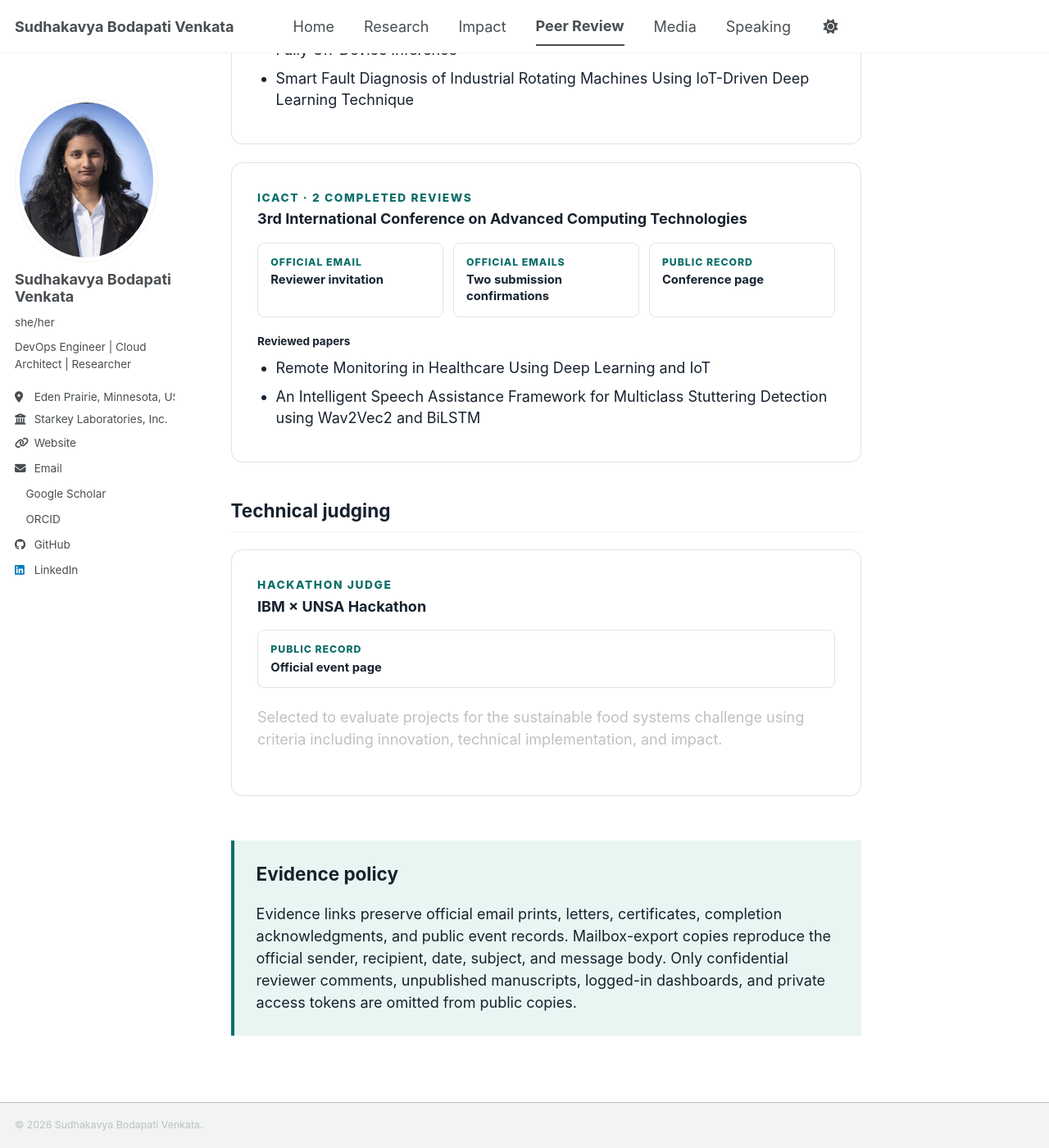
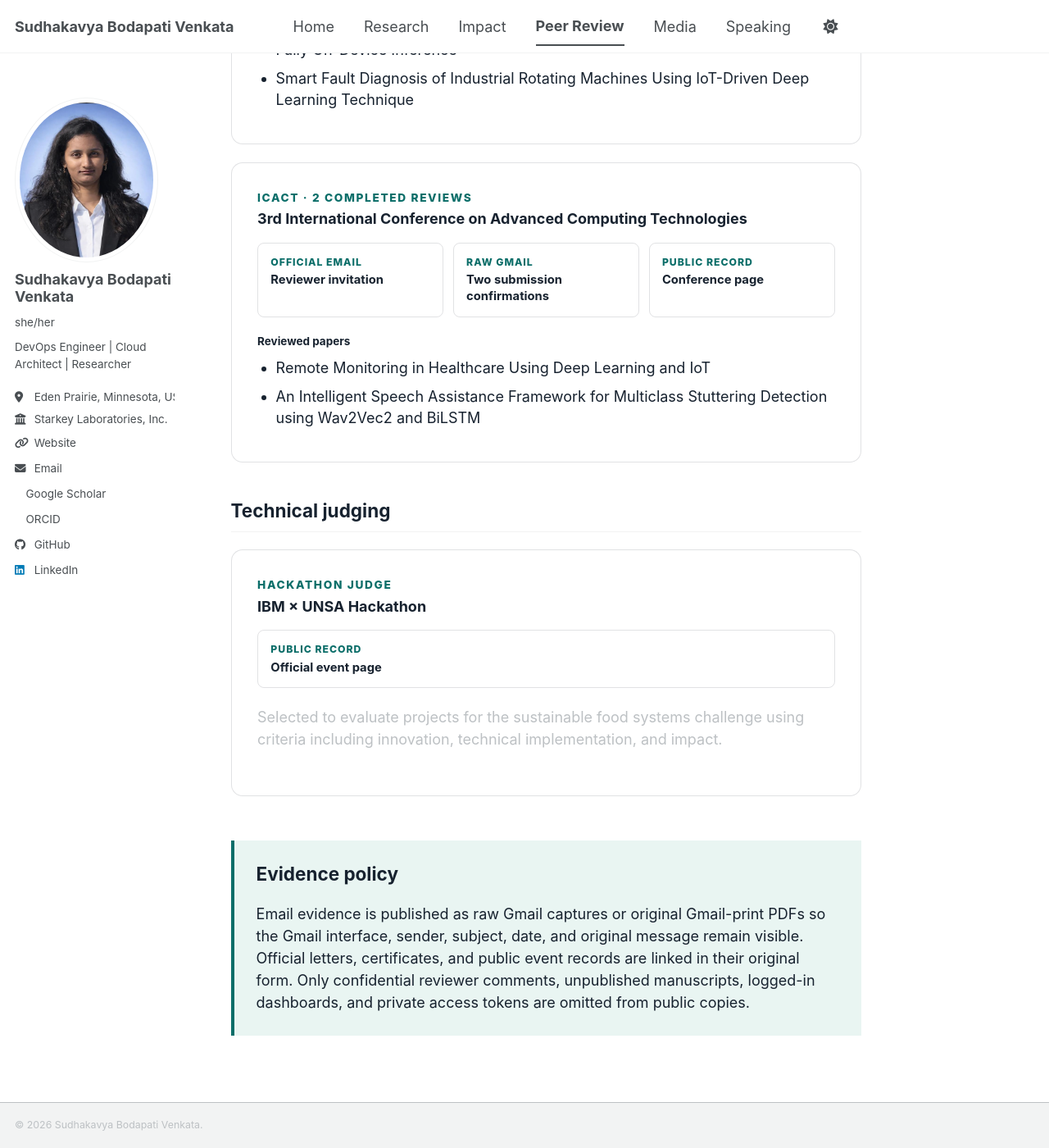
Before and after one commit to sudhakavya/sudhakavyabodapati, a Jekyll site: the page built from _pages/peer-review.md, in a window 1280 px wide and 1400 px high, scrolled down 3118 px. Shown: the whole window at 82% size. Built offline with Jekyll 4.4.1, drawn with Linux system fonts in a browser that asks for light colours; a style sheet for code colours, icons or effects is not loaded; some of the changed text lies outside the part shown.

Commit message:
Replace completion summaries with raw Gmail evidence

```diff
--- a/_pages/peer-review.md
+++ b/_pages/peer-review.md
@@ -18,7 +18,7 @@ excerpt: "Documented journal, conference, and technical judging activity, with s
 
 <article class="evidence-card">
   <div class="evidence-card__header"><div><p class="eyebrow">PLOS · 9 assignments across 7 manuscripts</p><h3>PLOS Digital Health</h3></div></div>
-  <div class="evidence-actions"><a href="{{ '/files/review-evidence/plos-digital-health-reviewer-letter-redacted.pdf' | relative_url }}"><span>Official letter</span><strong>Editor-in-Chief certification</strong></a><a href="{{ '/files/review-evidence/plos-digital-health-completion-emails.pdf' | relative_url }}"><span>Official emails</span><strong>Nine completion acknowledgments</strong></a></div>
+  <div class="evidence-actions"><a href="{{ '/files/review-evidence/plos-digital-health-reviewer-letter-redacted.pdf' | relative_url }}"><span>Official letter</span><strong>Editor-in-Chief certification</strong></a><a href="{{ '/files/review-evidence/plos-digital-health-completion-emails.pdf' | relative_url }}"><span>Raw Gmail</span><strong>Nine completion confirmations</strong></a></div>
   <p>The certified letter confirms active reviewer status and five papers as of July 13, 2026. Four later editorial acknowledgments document additional original and revised-manuscript assignments.</p>
   <h4>Reviewed manuscripts</h4>
   <ul class="review-paper-list">
@@ -68,7 +68,7 @@ excerpt: "Documented journal, conference, and technical judging activity, with s
 
 <article class="evidence-card">
   <div class="evidence-card__header"><div><p class="eyebrow">ICACT · 2 completed reviews</p><h3>3rd International Conference on Advanced Computing Technologies</h3></div></div>
-  <div class="evidence-actions"><a href="{{ '/files/review-evidence/icact-2026-reviewer-invitation.pdf' | relative_url }}"><span>Official email</span><strong>Reviewer invitation</strong></a><a href="{{ '/files/review-evidence/icact-2026-completion-confirmations.pdf' | relative_url }}"><span>Official emails</span><strong>Two submission confirmations</strong></a><a href="https://app.confconnects.com/conference/wwrazM5QB8hSDwWL78wx"><span>Public record</span><strong>Conference page</strong></a></div>
+  <div class="evidence-actions"><a href="{{ '/files/review-evidence/icact-2026-reviewer-invitation.pdf' | relative_url }}"><span>Official email</span><strong>Reviewer invitation</strong></a><a href="{{ '/files/review-evidence/icact-2026-completion-confirmations.pdf' | relative_url }}"><span>Raw Gmail</span><strong>Two submission confirmations</strong></a><a href="https://app.confconnects.com/conference/wwrazM5QB8hSDwWL78wx"><span>Public record</span><strong>Conference page</strong></a></div>
   <h4>Reviewed papers</h4><ul class="review-paper-list"><li>Remote Monitoring in Healthcare Using Deep Learning and IoT</li><li>An Intelligent Speech Assistance Framework for Multiclass Stuttering Detection using Wav2Vec2 and BiLSTM</li></ul>
 </article>
 
@@ -76,4 +76,4 @@ excerpt: "Documented journal, conference, and technical judging activity, with s
 
 <article class="evidence-card"><div class="evidence-card__header"><div><p class="eyebrow">Hackathon judge</p><h3>IBM × UNSA Hackathon</h3></div></div><div class="evidence-actions"><a href="https://ibm-unsa-hackathon.devpost.com/"><span>Public record</span><strong>Official event page</strong></a></div><p>Selected to evaluate projects for the sustainable food systems challenge using criteria including innovation, technical implementation, and impact.</p></article>
 
-<div class="evidence-disclosure" id="documentation-note"><h2>Evidence policy</h2><p>Evidence links preserve official email prints, letters, certificates, completion acknowledgments, and public event records. Mailbox-export copies reproduce the official sender, recipient, date, subject, and message body. Only confidential reviewer comments, unpublished manuscripts, logged-in dashboards, and private access tokens are omitted from public copies.</p></div>
+<div class="evidence-disclosure" id="documentation-note"><h2>Evidence policy</h2><p>Email evidence is published as raw Gmail captures or original Gmail-print PDFs so the Gmail interface, sender, subject, date, and original message remain visible. Official letters, certificates, and public event records are linked in their original form. Only confidential reviewer comments, unpublished manuscripts, logged-in dashboards, and private access tokens are omitted from public copies.</p></div>
```
Also changed, not shown: 2 other files.
